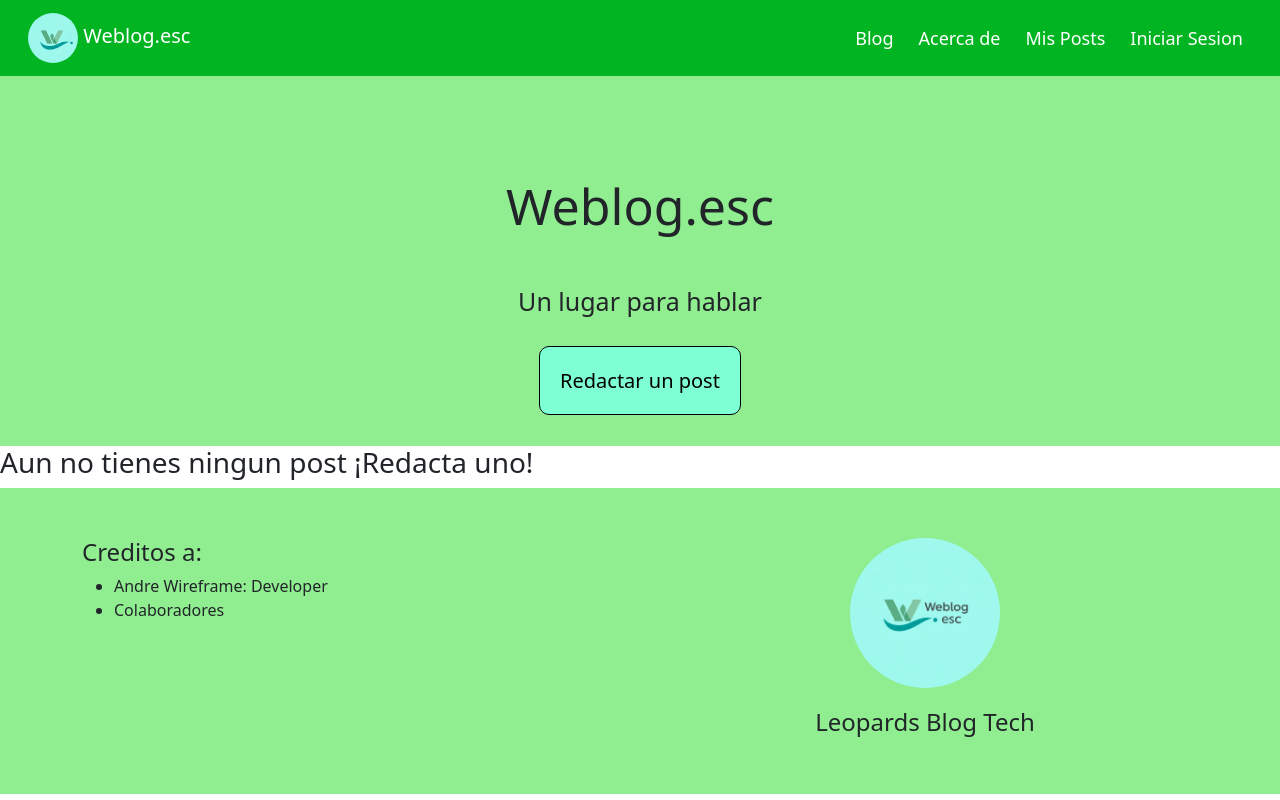
After one commit to Andre-Wireframe/weblog, a Django app: template proyecto-django/templates/mis_posts.html in a window 1280 px wide. The commit adds this page. Run offline with Django 5.2, Linux system fonts and the light colour scheme; the template is opened without the code that fills it, so the values that code supplies are empty; some libraries are stand-ins or nearby versions.

Commit message:
agrege funcionalidad a la app, verificar mas adelante a mis posts

```diff
--- a/proyecto-django/blog/urls.py
+++ b/proyecto-django/blog/urls.py
@@ -5,6 +5,7 @@ urlpatterns = [
     #Blog
     path('', views.home, name='home'),
     path('crear_post', views.crear_post, name='crear_post'),
+    path('mis_posts/<str:user>/', views.MisPosts, name='mis_posts'),
 
     #Login y registro
     path('login/', views.login1, name='login'),
--- a/proyecto-django/templates/base.html
+++ b/proyecto-django/templates/base.html
@@ -25,14 +25,13 @@
 
                 <ul class="nav navbar ms-auto" id="minav">
                     <li class="nav-item"><a href="{% url 'home' %}">Blog</a></li>
-                    <li class="nav-item"><a href="#">Mis Posts</a></li>
                     <li class="nav-item"><a href="#">Acerca de</a></li>
                     {% if user.is_authenticated %}
-
+                        <li class="nav-item"><a href="{% url 'mis_posts' user.username %}">Mis Posts</a></li>
                         <li class="nav-item"><a href="{% url 'exit' %}">Cerrar Sesion</a></li>
 
                     {% else %}
-
+                        <li class="nav-item"><a href="{% url 'login' %}">Mis Posts</a></li>
                         <li class="nav-item"><a href="{% url 'login' %}">Iniciar Sesion</a></li>
 
                     {% endif %}
--- /dev/null
+++ b/proyecto-django/templates/mis_posts.html
@@ -0,0 +1,72 @@
+{% extends 'base.html' %}
+
+{% load static %}
+
+{% block titulo %} Mis posts {% endblock %}
+
+{% block contenido %}
+
+<header>
+    <div class="container">
+        <div class="row">
+            <div class="col-12 m-auto">
+                <div class="weblog-hero">
+                    <h1 class="weblog-title">Weblog.esc</h1>
+                    <h2 class="weblog-subtitle">Un lugar para hablar</h2>
+                </div>
+            </div>
+        </div>
+        <div class="row">
+            <div class="col-12">
+                <a class="redactar" href="{% url 'crear_post' %}">Redactar un post</a>
+            </div>
+        </div>
+    </div>
+</header>
+
+{% if posts %}
+
+<div class="posts">
+
+{% for p in posts %}
+
+        <div class="container p-5 mb-5"  style="background-color: rgba(165, 239, 165, 0.358); border-radius: 20px;">
+            <div class="row">
+                <div class="col-12 col-md-6">
+                    <h3 class="postTitulo">{{ p.titulo }}</h3>
+                    <small class="postFecha">Creado el <time datetime="dd/mm/aaaa">{{ p.fecha_c }}</time></small>
+
+                    <p class="postContenido">
+                        {{ p.contenido }}
+                    </p>
+                    <h4 class="postAutor">Post de: {{ p.autor }}</h4>
+                </div>
+                {% if p.imagen %}
+
+                    <div class="col-12 col-md-6"><img class="postImagen" src="{{ p.imagen }}"></div>
+
+                {% else %}
+
+                    <div class="col-12 col-md-6"><img width="350px" he class="postImagen" alt="img" src="{% static 'css/img/sin_img.jpg' %}"></div>
+
+                {% endif %}
+            </div>
+
+            <div class="col-12 md-6">
+                <a href="#" class="comentar"><img src="#">Comentar</a>
+            </div>
+        </div>
+
+    </div>
+
+{% endfor %}
+
+</div>
+
+{% else %}
+
+<h3 class="wblock-h3">Aun no tienes ningun post ¡Redacta uno!</h3>
+
+{% endif %}
+
+{% endblock %}
```
Also changed, not shown: proyecto-django/blog/views.py (+22 -2 lines), proyecto-django/templates/crear_post.html (+8 -1 lines), proyecto-django/db.sqlite3.
